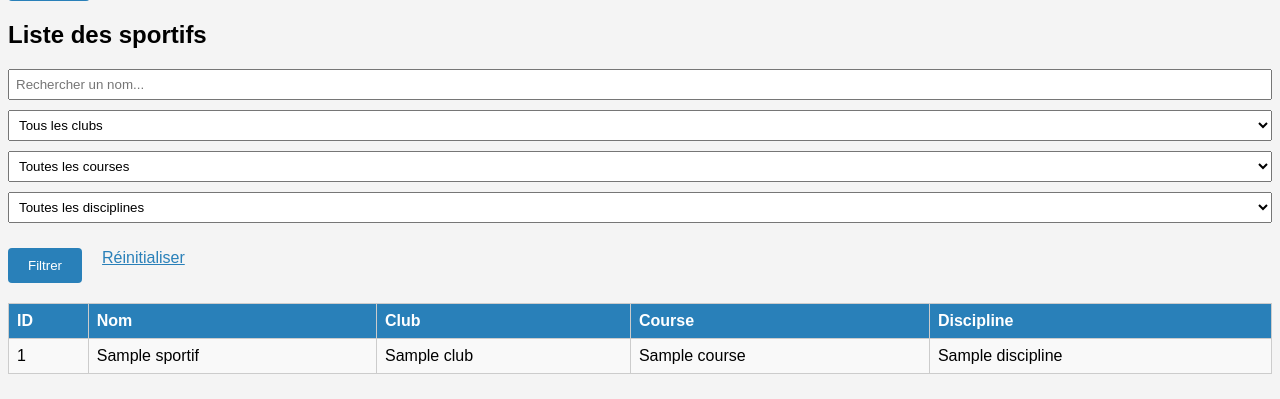
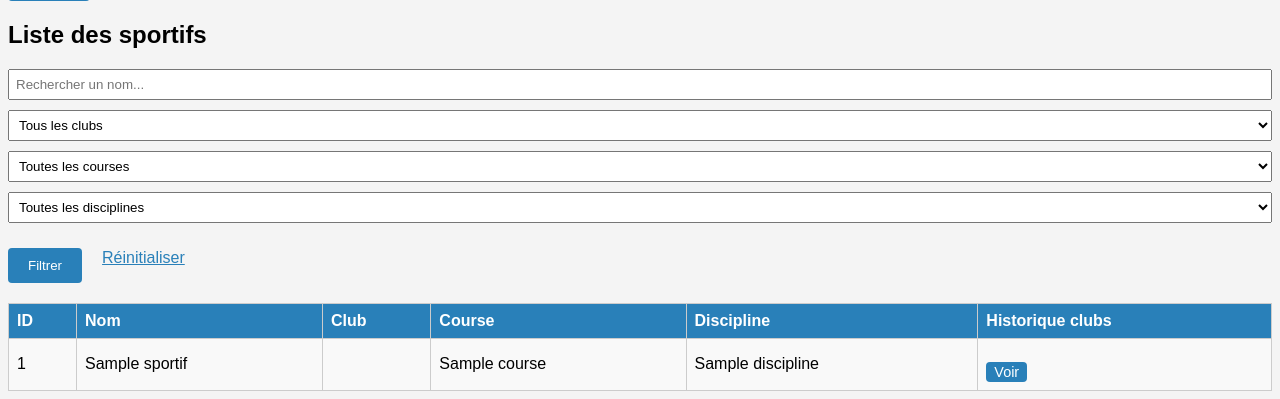
Before and after one commit to cedrictisseyre/iemh-marseille-2025, a PHP site: page /jade-mouillot/php-admin/pages/gestion_sportif.php in a window 1280 px wide. Shown: the part 429-828 px from the top of the page. Before the commit the page ends 803 px from the top, so only its background shows below. Run offline with PHP 8.4, Linux system fonts and the light colour scheme; tables that the repository leaves empty or names only in its code hold one stand-in row (values such as "Sample post").

Commit message:
Gestion historique et changement de club (club_membership) dans gestion_sportif.php

```diff
--- a/jade-mouillot/php-admin/pages/gestion_sportif.php
+++ b/jade-mouillot/php-admin/pages/gestion_sportif.php
@@ -1,25 +1,34 @@
 <?php
 require_once '../db_connect.php';
+
 
 $clubs = $pdo->query("SELECT id, nom FROM club")->fetchAll();
 $courses = $pdo->query("SELECT id, nom FROM course")->fetchAll();
 $disciplines = $pdo->query("SELECT id, nom FROM discipline")->fetchAll();
 
+
+// Ajout d'un sportif avec club (club_membership)
 if ($_SERVER['REQUEST_METHOD'] === 'POST' && isset($_POST['ajouter'])) {
     $nom = $_POST['nom'];
     $id_course = $_POST['id_course'];
     $id_discipline = $_POST['id_discipline'];
     $id_club = $_POST['id_club'];
-    $stmt = $pdo->prepare("INSERT INTO sportif (nom, id_course, id_discipline, id_club) VALUES (?, ?, ?, ?)");
-    $stmt->execute([$nom, $id_course, $id_discipline, $id_club]);
-    echo "<p style='color:green'>Sportif ajouté !</p>";
+    // Insérer le sportif
+    $stmt = $pdo->prepare("INSERT INTO sportif (nom, id_course, id_discipline) VALUES (?, ?, ?)");
+    $stmt->execute([$nom, $id_course, $id_discipline]);
+    $sportif_id = $pdo->lastInsertId();
+    // Créer l'adhésion club active
+    $stmt2 = $pdo->prepare("INSERT INTO club_membership (sportif_id, club_id, start_date, end_date) VALUES (?, ?, CURDATE(), NULL)");
+    $stmt2->execute([$sportif_id, $id_club]);
+    echo "<p style='color:green'>Sportif ajouté avec club !</p>";
 }
 
-// Filtres et recherche
+
+// Filtres et recherche (club via club_membership actif)
 $where = [];
 $params = [];
 if (!empty($_GET['club'])) {
-    $where[] = 's.id_club = ?';
+    $where[] = 'cm.club_id = ? AND cm.end_date IS NULL';
     $params[] = $_GET['club'];
 }
 if (!empty($_GET['course'])) {
@@ -36,7 +45,8 @@ if (!empty($_GET['search'])) {
 }
 $sql = "SELECT s.id, s.nom, c.nom AS club, co.nom AS course, d.nom AS discipline
         FROM sportif s
-        LEFT JOIN club c ON s.id_club = c.id
+        LEFT JOIN club_membership cm ON cm.sportif_id = s.id AND cm.end_date IS NULL
+        LEFT JOIN club c ON cm.club_id = c.id
         LEFT JOIN course co ON s.id_course = co.id
         LEFT JOIN discipline d ON s.id_discipline = d.id";
 if ($where) {
@@ -96,9 +106,9 @@ $sportifs = $stmt->fetchAll();
             </select>
         </label>
         <label>Club :
-            <select name=\"id_club\" required>
+            <select name="id_club" required>
                 <?php foreach ($clubs as $club): ?>
-                    <option value=\"<?= $club['id'] ?>\"><?= htmlspecialchars($club['nom']) ?></option>
+                    <option value="<?= $club['id'] ?>"><?= htmlspecialchars($club['nom']) ?></option>
                 <?php endforeach; ?>
             </select>
         </label>
@@ -136,6 +146,7 @@ $sportifs = $stmt->fetchAll();
             <th>Club</th>
             <th>Course</th>
             <th>Discipline</th>
+            <th>Historique clubs</th>
         </tr>
         <?php foreach ($sportifs as $s): ?>
         <tr>
@@ -144,9 +155,72 @@ $sportifs = $stmt->fetchAll();
             <td><?= htmlspecialchars($s['club']) ?></td>
             <td><?= htmlspecialchars($s['course']) ?></td>
             <td><?= htmlspecialchars($s['discipline']) ?></td>
+            <td>
+                <form method="get" style="display:inline">
+                    <input type="hidden" name="historique" value="<?= $s['id'] ?>">
+                    <button type="submit" style="padding:2px 8px; font-size:0.9em;">Voir</button>
+                </form>
+            </td>
         </tr>
         <?php endforeach; ?>
     </table>
+
+    <?php
+    // Affichage de l'historique des clubs si demandé
+    if (isset($_GET['historique']) && ctype_digit($_GET['historique'])) {
+        $sportif_id = (int)$_GET['historique'];
+        // Traitement du changement de club
+        if ($_SERVER['REQUEST_METHOD'] === 'POST' && isset($_POST['changer_club']) && isset($_POST['nouveau_club'])) {
+            $nouveau_club = (int)$_POST['nouveau_club'];
+            // Clôturer l'adhésion courante
+            $stmt = $pdo->prepare("UPDATE club_membership SET end_date = CURDATE() WHERE sportif_id = ? AND end_date IS NULL");
+            $stmt->execute([$sportif_id]);
+            // Créer la nouvelle adhésion
+            $stmt = $pdo->prepare("INSERT INTO club_membership (sportif_id, club_id, start_date, end_date) VALUES (?, ?, CURDATE(), NULL)");
+            $stmt->execute([$sportif_id, $nouveau_club]);
+            echo "<p style='color:green'>Changement de club effectué !</p>";
+        }
+        $sql = "SELECT cm.start_date, cm.end_date, c.nom AS club_nom
+                FROM club_membership cm
+                JOIN club c ON cm.club_id = c.id
+                WHERE cm.sportif_id = ?
+                ORDER BY cm.start_date DESC";
+        $stmt = $pdo->prepare($sql);
+        $stmt->execute([$sportif_id]);
+        $historique = $stmt->fetchAll();
+        echo '<h3>Historique des clubs du sportif #' . $sportif_id . '</h3>';
+        if ($historique) {
+            echo '<table><tr><th>Club</th><th>Date début</th><th>Date fin</th></tr>';
+            foreach ($historique as $h) {
+                echo '<tr>';
+                echo '<td>' . htmlspecialchars($h['club_nom']) . '</td>';
+                echo '<td>' . htmlspecialchars($h['start_date']) . '</td>';
+                echo '<td>' . ($h['end_date'] ? htmlspecialchars($h['end_date']) : '<b>En cours</b>') . '</td>';
+                echo '</tr>';
+            }
+            echo '</table>';
+        } else {
+            echo '<p>Aucun historique de club pour ce sportif.</p>';
+        }
+        // Formulaire de changement de club (si une adhésion en cours existe)
+        $stmt = $pdo->prepare("SELECT club_id FROM club_membership WHERE sportif_id = ? AND end_date IS NULL");
+        $stmt->execute([$sportif_id]);
+        $adhesion_actuelle = $stmt->fetchColumn();
+        if ($adhesion_actuelle !== false) {
+            echo '<h4>Changer de club</h4>';
+            echo '<form method="post">';
+            echo '<select name="nouveau_club" required>';
+            foreach ($clubs as $club) {
+                if ($club['id'] != $adhesion_actuelle) {
+                    echo '<option value="' . $club['id'] . '">' . htmlspecialchars($club['nom']) . '</option>';
+                }
+            }
+            echo '</select> ';
+            echo '<button type="submit" name="changer_club">Changer</button>';
+            echo '</form>';
+        }
+    }
+    ?>
 </div>
 </body>
 </html>
```
